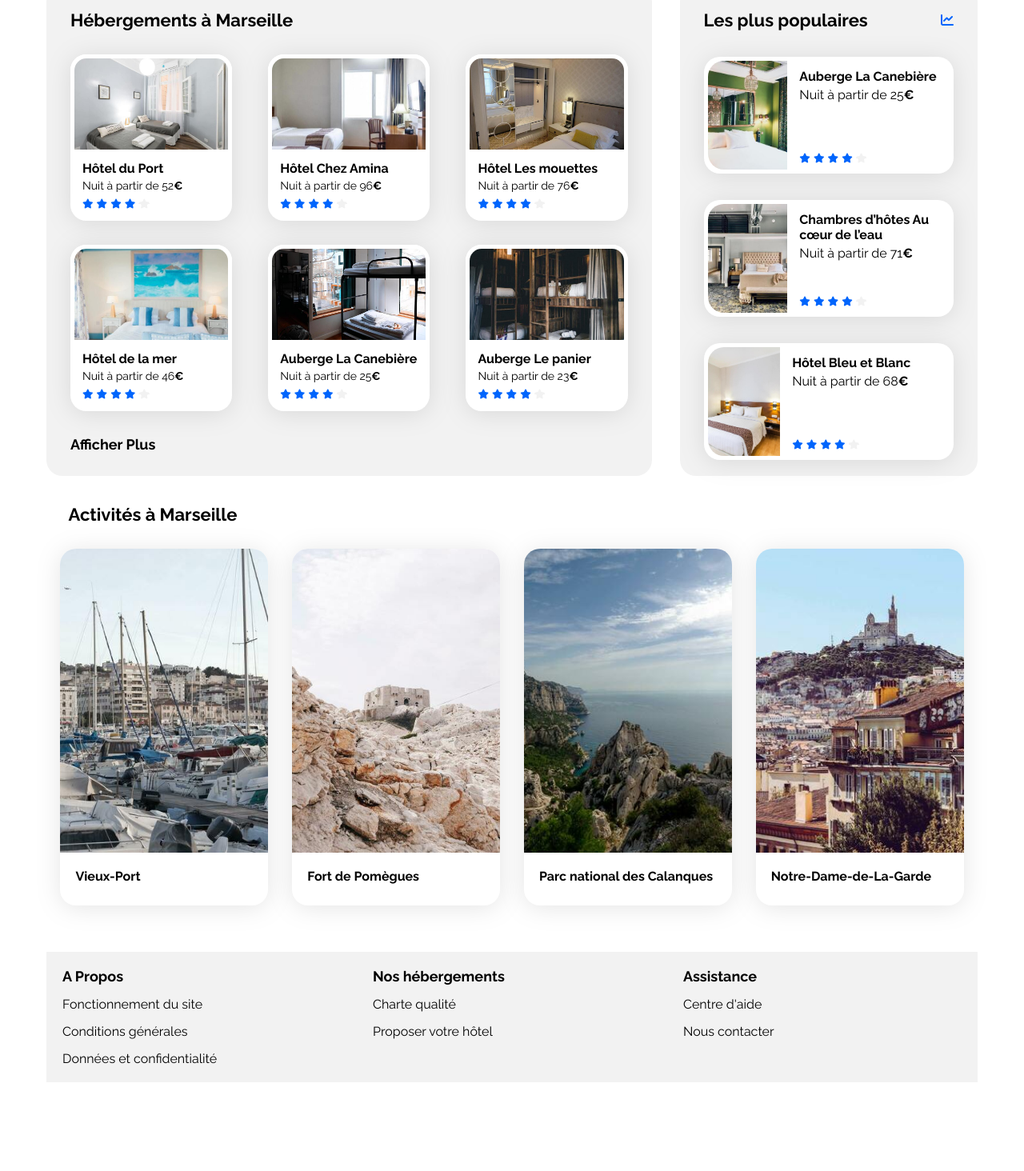
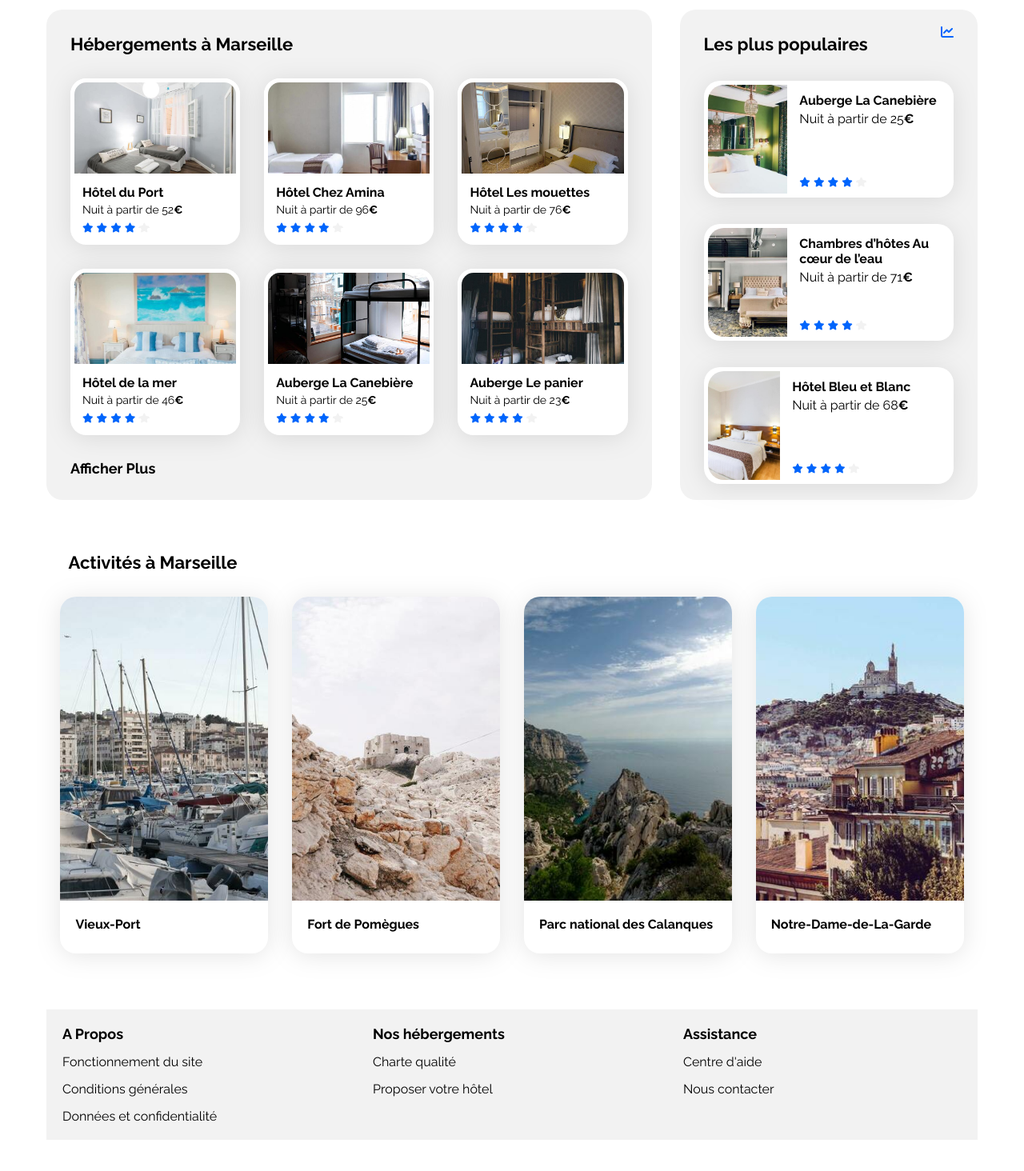
Before and after one commit to inesbssld/Booki, a plain HTML site: page index.html in a window 1280 px wide. Shown: the part 432-1896 px from the top of the page at 80% size. Before the commit the page ends 1785 px from the top, so only its background shows below. Drawn offline with Linux system fonts and the light colour scheme.

Commit message:
quelques modif dans la présentation du code /changement de la taille du conteneur cards

```diff
--- a/css/style.css
+++ b/css/style.css
@@ -82,6 +82,7 @@ nav a:hover {
   margin: 0;
   font-size: 22px;
   font-weight: 700;
+  padding-top: 30px;
 }
 .info-title p {
   font-size: 16px;
@@ -131,6 +132,8 @@ nav a:hover {
   border-radius: 0 15px 15px 0;
   border: none;
 }
+
+/* FILTRES */
 
 .filtres ul {
   display: flex;
@@ -215,19 +218,17 @@ nav a:hover {
   justify-content: space-between;
   align-items: center;
 }
-/*lien carte hebergements
-essai a sur article du coup je change le artciel width à 100%*/
+
 .hebergements-marseille a.lien-card,
 .hebergements-marseille-bis a.lien-card {
-  width: calc((100% - 90px) / 3);
+  width: calc((100% - 60px) / 3);
   text-decoration: none;
   color: #000000;
 }
 
 .hebergements-marseille .card,
 .hebergements-marseille-bis .card {
-  width: 100%; /*avant 31%*/
-  /*width: 250px;*/
+  width: 100%;
   height: 208px;
   padding: 0px 0px 15px;
 }
@@ -236,7 +237,6 @@ essai a sur article du coup je change le artciel width à 100%*/
 .hebergements-marseille-bis .card img {
   height: 124px;
   width: 100%;
-  /*width: 250px;*/
   border-radius: 20px 20px 0px 0px;
   border: 5px solid #ffffff;
 }
@@ -245,7 +245,6 @@ essai a sur article du coup je change le artciel width à 100%*/
 .hebergements-marseille-bis .card-content {
   width: 100%;
   padding-left: 15px;
-
   display: flex;
   flex-direction: column;
   justify-content: space-between;
@@ -288,6 +287,7 @@ essai a sur article du coup je change le artciel width à 100%*/
 .canebiere {
   width: 100%;
 }
+
 .card {
   background-color: white;
   border-radius: 20px;
@@ -327,7 +327,7 @@ essai a sur article du coup je change le artciel width à 100%*/
 .hebergements-and-populaires section {
   background-color: var(--main-bg-color);
   border-radius: 20px;
-  padding: 30px 30px 20px 30px;
+  padding: 0px 30px 20px 30px;
   box-sizing: border-box;
 }
 
@@ -396,10 +396,11 @@ a.lien-populaires-card {
 }
 
 /* ACTIVITES*/
+
 .activites {
   width: 97%;
-  height: 560px;
   padding-top: 35px;
+  padding-bottom: 35px;
   margin: 0 auto;
 }
 
@@ -429,29 +430,10 @@ a.lien-populaires-card {
   justify-content: flex-end;
   padding: 0px;
   width: 100%;
-  /* avant changement lien
-  width: calc((100% - 90px) / 4);
-*/
-
-  /* proposition romain
-  flex: 1 0 23%;
-  */
-
-  /* problème lorsqu'on réduit à 1025
-  le gap est trop important donc ça dépase : mettre le gap en % ?
-  comment le calculer ?*
-
-  /*flex: 1 0 0; là c'est bien mais ça bouge le css pour inférieur à 1024px*/
-
-  /*width: 23%;*/
-
-  /* height: 439px;*/
   filter: drop-shadow(0px 3px 15px rgba(0, 0, 0, 0.1));
   border-radius: 20px;
   background-color: white;
   border-radius: 20px;
-
-  filter: drop-shadow(0px 3px 15px rgba(0, 0, 0, 0.1));
 }
 
 .description-activites h5 {
@@ -478,7 +460,7 @@ footer {
   margin-top: 35px;
   width: 100%;
   height: 163px;
-
+  margin-bottom: 58px;
   background: #f2f2f2;
 }
 
@@ -487,9 +469,14 @@ footer .infos-sup {
   flex-direction: column;
   justify-content: flex-start;
   width: calc((100% / 3));
-  /*width: 446px;*/
   height: 163px;
-  padding: 20px;
+  padding: 0px 20px 0px 20px;
+}
+
+footer .infos-sup .section-title-infos {
+  font-size: 18px;
+  margin: 0;
+  padding-top: 20px;
 }
 
 footer .infos-sup h3 {
--- a/index.html
+++ b/index.html
@@ -6,7 +6,6 @@
     <title>Booki</title>
     <link rel="preconnect" href="https://fonts.googleapis.com" />
     <link rel="preconnect" href="https://fonts.gstatic.com" crossorigin />
-    <!--<link rel="shortcut-icon" href=""> pour rajouter images favicon -->
     <link
       href="https://fonts.googleapis.com/css2?family=Raleway:wght@400;500;700&display=swap"
       rel="stylesheet"
@@ -38,7 +37,7 @@
         </nav>
       </header>
       <main>
-        <!--  section info ou div infos -->
+        <!--  SECTION INFOS  -->
 
         <section class="infos">
           <div class="info-title">
@@ -54,6 +53,8 @@
               <button>Rechercher</button>
             </form>
           </div>
+
+          <!-- FILTRES -->
 
           <div class="filtres">
             <ul>
@@ -78,6 +79,7 @@
             <p>Plus de 500 logements sont disponibles dans cette ville</p>
           </div>
         </section>
+
         <!-- hebergements et populaires-->
 
         <div class="hebergements-and-populaires">
@@ -88,13 +90,11 @@
 
             <div class="hebergements-marseille">
               <a href="#" class="lien-card">
-                <!--essai a sur article-->
                 <article class="card">
                   <img
                     src="./images/hebergements/fred-kleber.jpg"
                     alt="Image de la chambre de l'hôtel du Port montrant un lit"
                   />
-                  <!--test lien sur la div card-content avec card-lien dans le css -->
 
                   <div class="card-content">
                     <div class="card-txt">
@@ -118,6 +118,7 @@
                   </div>
                 </article></a
               >
+
               <a href="#" class="lien-card">
                 <article class="card">
                   <img
@@ -405,21 +406,21 @@
           </div>
         </section>
       </main>
+
       <footer>
-        <!--est ce que je mets dans une ul ?-->
         <div class="about infos-sup">
-          <h3 class="section-title">A Propos</h3>
+          <h3 class="section-title-infos">A Propos</h3>
           <a href="#">Fonctionnement du site</a>
           <a href="#">Conditions générales</a>
           <a href="#">Données et confidentialité</a>
         </div>
         <div class="hosting infos-sup">
-          <h3 class="section-title">Nos hébergements</h3>
+          <h3 class="section-title-infos">Nos hébergements</h3>
           <a href="#">Charte qualité</a>
           <a href="#">Proposer votre hôtel</a>
         </div>
         <div class="assistance infos-sup">
-          <h3 class="section-title">Assistance</h3>
+          <h3 class="section-title-infos">Assistance</h3>
           <a href="#">Centre d'aide</a>
           <a href="#">Nous contacter</a>
         </div>
```
